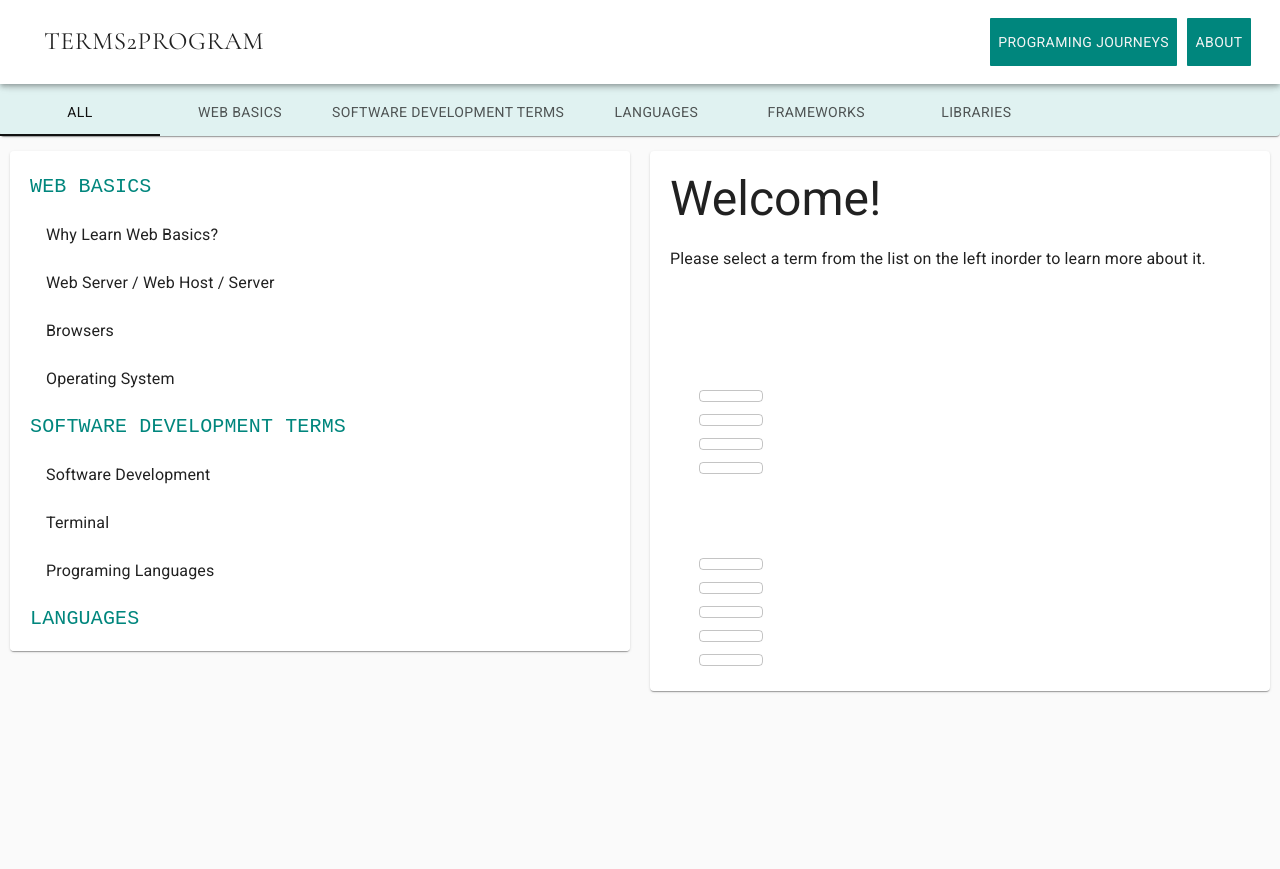
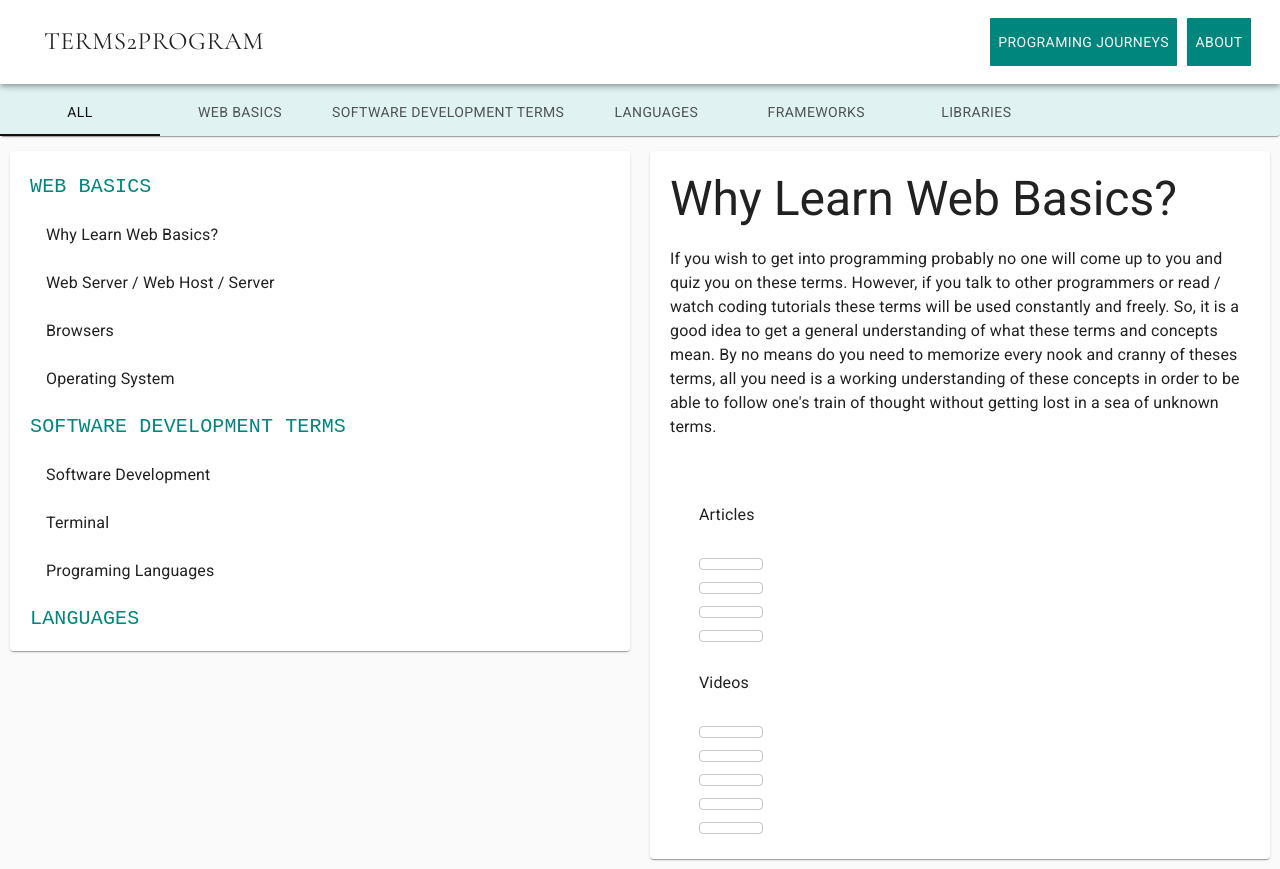
Before and after one commit to kristina-arezina/terms-2-program, a React (Create React App) app: page / in a window 1280 px wide. Before the commit the page ends 800 px from the top, so only its background shows below. Built offline with nearby package versions, Linux system fonts and the light colour scheme.

Commit message:
fixed the problem

```diff
--- a/src/components/Exercises/index.js
+++ b/src/components/Exercises/index.js
@@ -42,8 +42,8 @@ export default ({
         video3,
         video4,
          video5,
-        articles,
-        videos,
+        articles="Articles",
+        videos="Videos",
          link1Name,
          link2Name,
          link3Name,
@@ -58,9 +58,14 @@ export default ({
      category,
      onSelect,
      item: {
-         id,
-         title = "Welcome!",
-         description ="Please select a term from the list on the left inorder to learn more about it.",
+         id="why learn web basics?",
+         title="Why Learn Web Basics?",
+         description="If you wish to get into programming probably no one will come up to you and quiz you on these " +
+         "terms. However, if you talk to other programmers or read / watch coding tutorials these terms will be " +
+         "used constantly and freely. So, it is a good idea to get a general understanding of what these terms and " +
+         "concepts mean. By no means do you need to memorize every nook and cranny of theses terms, all you need" +
+         " is a working understanding of these concepts in order to be able to follow one's train of thought " +
+         "without getting lost in a sea of unknown terms.",
          resourse,
          description2,
      },
@@ -71,6 +76,7 @@ export default ({
                 <Grid container>
                     <Grid item xs={12} >
                         <Paper style={styles.Paper1}>
+
                             <Typography variant="h3">
                                 {title}
                             </Typography>
--- a/src/storeLink.js
+++ b/src/storeLink.js
@@ -1,6 +1,8 @@
 export const links = [
     {
         id: 'why learn web basics?',
+        articles: "Articles",
+        videos:"Videos",
     },
     {
         id: 'web server / web host / server',
```
